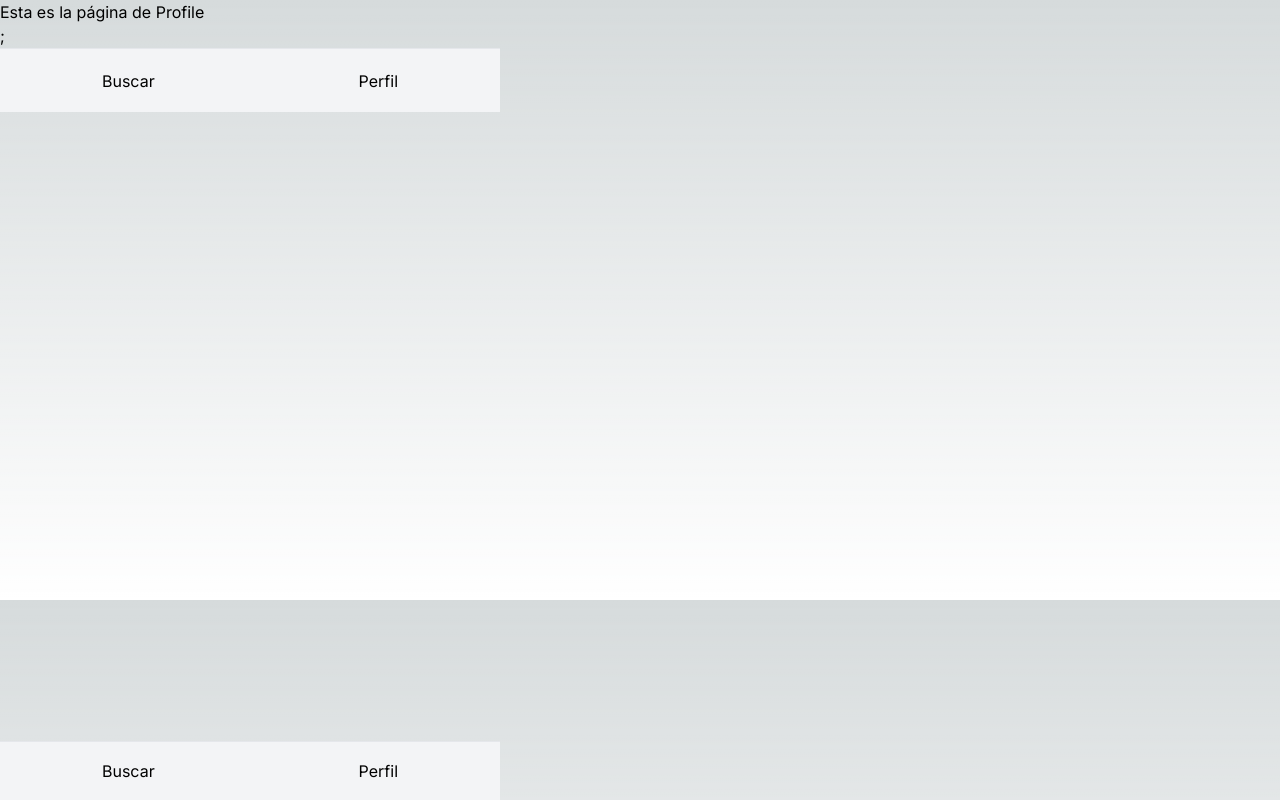
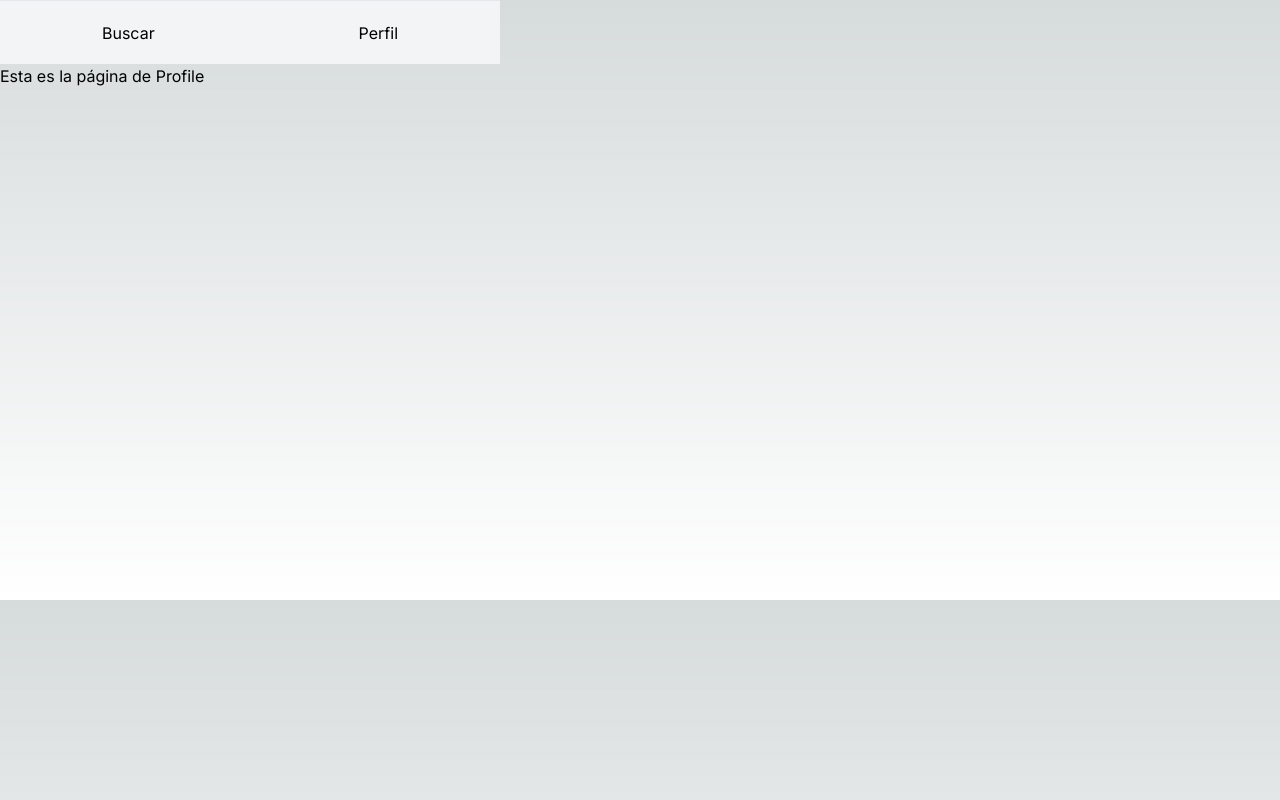
Before and after one commit to WellbeaHub/infojobsgpt, a Next.js app: page /dashboard/profile in a window 1280 px wide. Built offline with nearby package versions, Linux system fonts and the light colour scheme.

Commit message:
feat: update layout

```diff
--- a/src/app/dashboard/layout.tsx
+++ b/src/app/dashboard/layout.tsx
@@ -8,8 +8,6 @@ export default function DashboardLayout({
 }) {
   return (
     <section className="flex flex-col h-screen">
-      {children}
-
       {/* Bottom Navbar */}
       <nav className="flex justify-around items-center h-16 bg-gray-100 border-t border-gray-200 dark:bg-gray-700 dark:border-gray-600">
         <Link href="/dashboard/search">
@@ -23,6 +21,7 @@ export default function DashboardLayout({
           </div>
         </Link>
       </nav>
+      {children}
     </section>
   );
 }
--- a/src/app/dashboard/profile/page.tsx
+++ b/src/app/dashboard/profile/page.tsx
@@ -1,12 +1,7 @@
 import React from "react";
-import DashboardLayout from "../layout";
 
 const Profile = () => {
-  return (
-    <DashboardLayout>
-      <h1>Esta es la página de Profile</h1>;
-    </DashboardLayout>
-  );
+  return <h1>Esta es la página de Profile</h1>;
 };
 
 export default Profile;
--- a/src/app/dashboard/search/page.tsx
+++ b/src/app/dashboard/search/page.tsx
@@ -1,12 +1,7 @@
 import React from "react";
-import DashboardLayout from "../layout";
 
 const Search = () => {
-  return (
-    <DashboardLayout>
-      <h1>Esta es la página de búsqueda</h1>
-    </DashboardLayout>
-  );
+  return <h1>Esta es la página de búsqueda</h1>;
 };
 
 export default Search;
```
